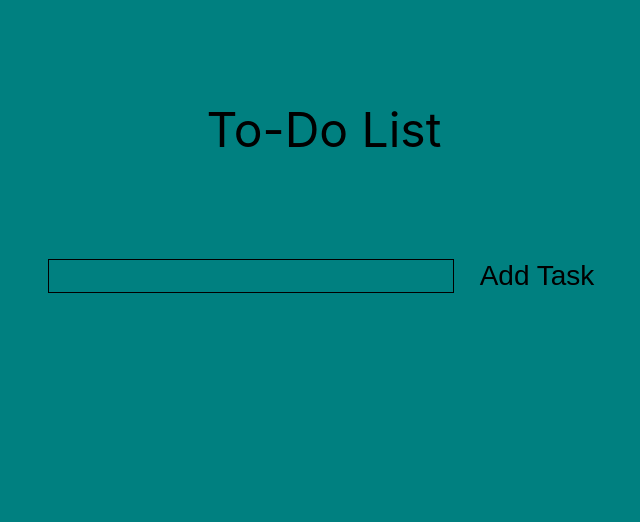
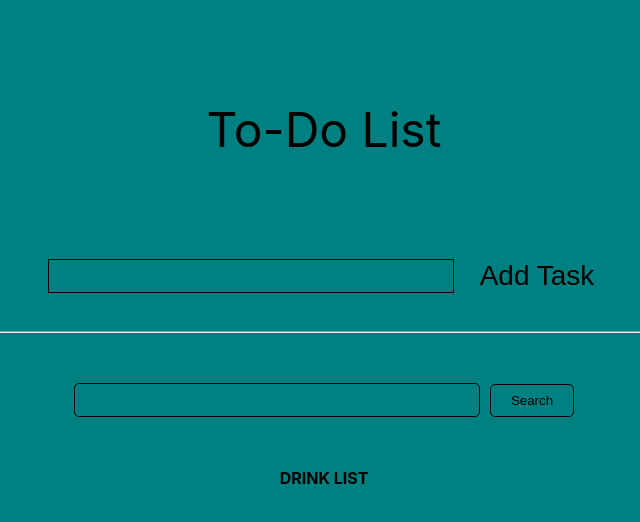
Before and after one commit to mkettel/react-portfolio, a React (Create React App) app: page / in a window 1280 px wide. Shown: the top 522 px of the page, without its empty margins (316-956 px from the left). Built offline with nearby package versions, Linux system fonts and the light colour scheme.

Commit message:
added api endpoint for drinks but am changing it to a tldr ai summerizer of text input

```diff
--- a/package.json
+++ b/package.json
@@ -6,6 +6,7 @@
     "@testing-library/jest-dom": "^5.16.5",
     "@testing-library/react": "^13.4.0",
     "@testing-library/user-event": "^13.5.0",
+    "axios": "^1.3.4",
     "react": "^18.2.0",
     "react-dom": "^18.2.0",
     "react-scripts": "5.0.1",
--- a/src/App.css
+++ b/src/App.css
@@ -101,3 +101,53 @@ body {
   cursor: pointer;
   transition: .3s;
 }
+
+
+/* API Section */
+.api-container-input {
+  display: flex;
+  flex-direction: column;
+  justify-content: center;
+  align-items: center;
+  margin-top: 50px;
+}
+.api-container-input .input-section {
+  padding: 0px 0px 30px 0px;
+}
+.api-container-input .api-input {
+  color: black;
+  border: none;
+  background-color: transparent;
+  border: 1px solid black;
+  width: 400px;
+  height: 30px;
+  border-radius: 5px;
+}
+.api-container-input .api-input:hover {
+  color: aliceblue;
+  transition: .4s;
+}
+.api-container-input .input-section .searchButt {
+  color: black;
+  background-color: transparent;
+  border: 1px solid black;
+  padding: 8px 20px;
+  border-radius: 5px;
+  margin: 0px 0px 0px 10px;
+  cursor: pointer;
+  transition: .4s;
+
+}
+.api-container-input .input-section .searchButt:hover {
+  box-shadow: inset -150px 0px 0px 0px blue;
+  transition: .4s;
+}
+.api-container-input .drinks {
+  display: grid;
+  grid-template-columns: 1fr 1fr 1fr;
+  gap: 10px;
+}
+.api-container-input .drinks .drinkName {
+  font-size: 18px;
+  color: black;
+}
--- a/src/App.js
+++ b/src/App.js
@@ -1,13 +1,15 @@
 import logo from './logo.svg';
 import './App.css';
-import { useState } from 'react';
+import { useState, useEffect } from 'react';
 import { Task } from "./Task";
+import Axios  from 'axios';
 
 function App() {
   // STATES
   const [todo, setTodo] = useState([]);  //array for the state of the task list
   const [inputValue, setInputValue] = useState("");
-  const [color, setColor] = useState("black");
+  const [apiInfo, setApiInfo] = useState([]);
+  const [drinkSearch, setDrinkSearch] = useState("");
 
   // FUNCTIONS
   const handleChange = (event) => {
@@ -31,8 +33,39 @@ function App() {
       } else {
         return task;
       }
-    }))
+    }));
   }
+
+  // API PORTION-------------------------------
+  const options = {
+    method: 'GET',
+    url: 'https://the-cocktail-db.p.rapidapi.com/search.php',
+    params: {s: drinkSearch},
+    headers: {
+      'X-RapidAPI-Key': 'ae420f499dmshca2539ee3101f7ap1242b7jsn67b84461ccc8',
+      'X-RapidAPI-Host': 'the-cocktail-db.p.rapidapi.com'
+    }
+  };
+  const fetchDrinkList = () => {
+    if (drinkSearch) {
+      Axios.request(options).then((res) => {
+        setApiInfo(res.data.drinks.map((drink) => {
+          console.log(drink.strDrink);
+          return { strDrink: drink.strDrink };
+        }));
+      }).catch((err) => {
+        console.error(err);
+      })
+    }
+  }
+  useEffect(() => {
+    fetchDrinkList();
+  }, []);
+
+  const drinkChange = (event) => {
+    setDrinkSearch(event.target.value)
+  }
+
   return (
 
     <div className="App">
@@ -47,10 +80,22 @@ function App() {
         {todo.map((task) => {
           return <Task taskName={task.taskName} id={task.id} complete={task.complete} deleteTask={deleteTask} completeTask={completeTask} />
         })}
-
       </div>
-
-
+      {/* API Portion */}
+      <hr />
+      <div className='api-container-input'>
+        <div className='input-section'>
+          <input className='api-input' onChange={drinkChange} />
+          <button className='searchButt' onClick={fetchDrinkList}>Search</button>
+        </div>
+        <h4>DRINK LIST</h4>
+        <div className='drinks'>
+          {apiInfo.map((drink, index) => {
+            return <p key={index}>{drink.strDrink}</p>
+          })}
+          {/* {apiInfo} */}
+        </div>
+      </div>
     </div>
   );
 }
```
Also changed, not shown: src/text.js (added, +22 -0 lines), src/states.js (deleted), 1 other file (tests, documents, lock files or other folders).
